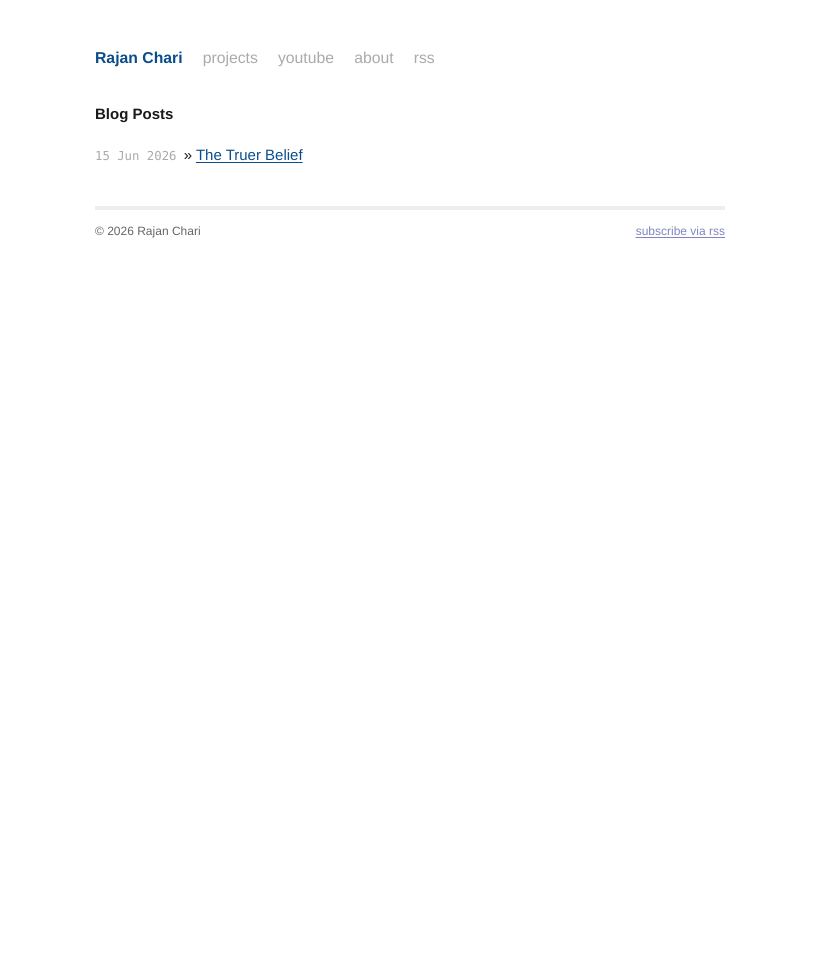
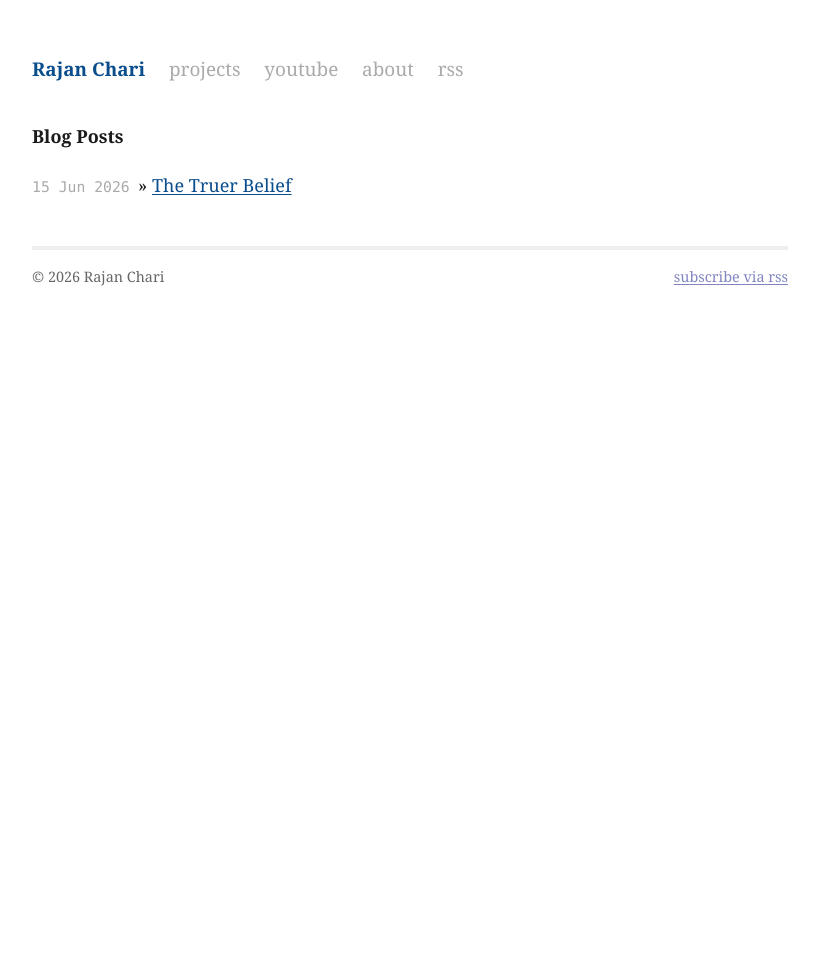
Before and after one commit to rajan-chari/r-l-cog, a Jekyll site: the page built from index.html, in a window 1280 px wide. Shown: the whole page, without its empty margins (230-1049 px from the left). Built offline with Jekyll 4.4.1, drawn with Linux system fonts in a browser that asks for light colours.

Commit message:
Switch body font to serif; bump size for readability
Use system serif stack (Charter/Iowan/Georgia) at 18px/1.65 for long-form reading.

```diff
--- a/assets/style.css
+++ b/assets/style.css
@@ -15,7 +15,7 @@ html, body {
 body {
   background: #ffffff;
   color: #1a1a1a;
-  font: 15px/1.55 Helvetica, Arial, sans-serif;
+  font: 18px/1.65 Charter, "Iowan Old Style", Georgia, "Times New Roman", serif;
   text-align: center;
 }
 
```
